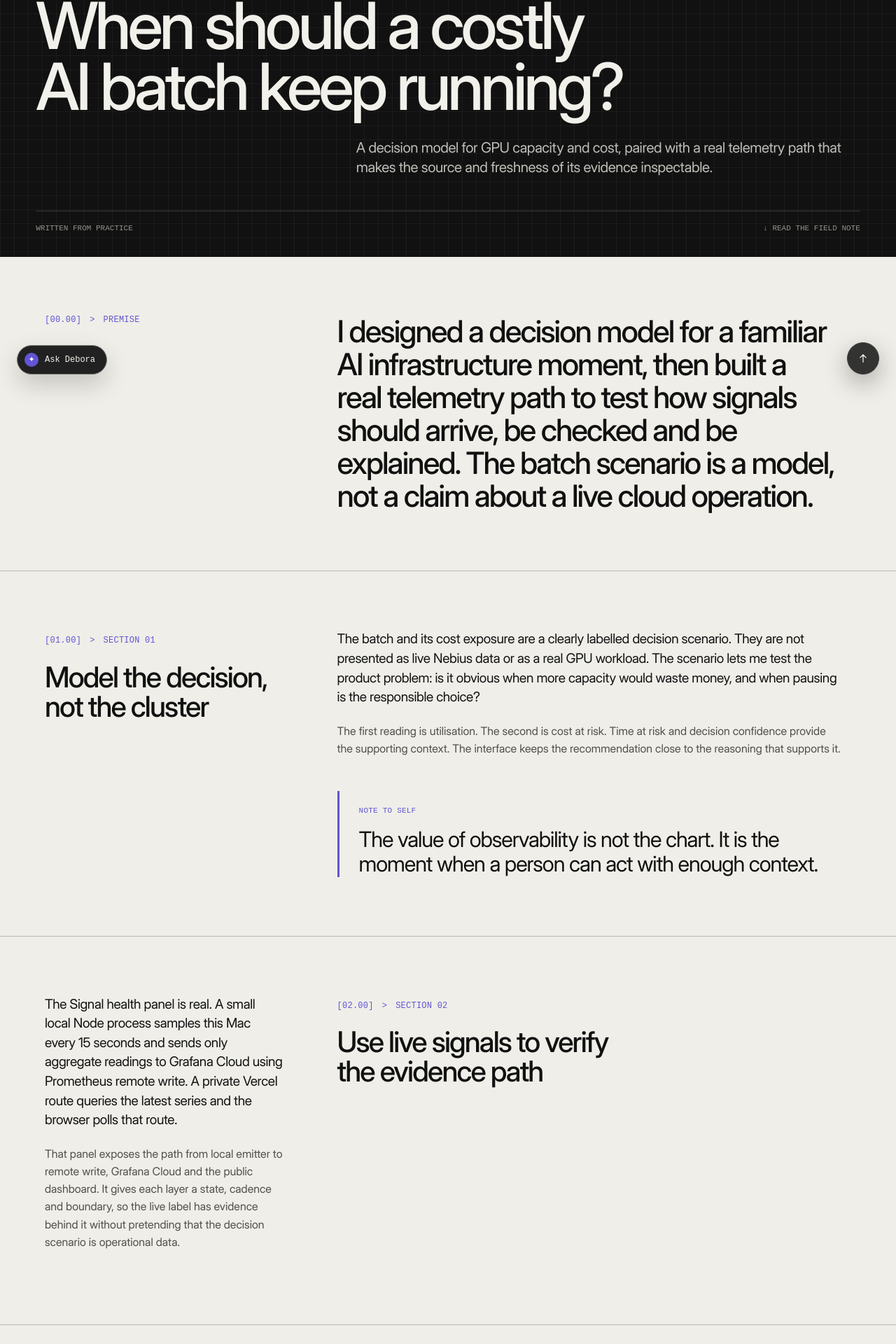
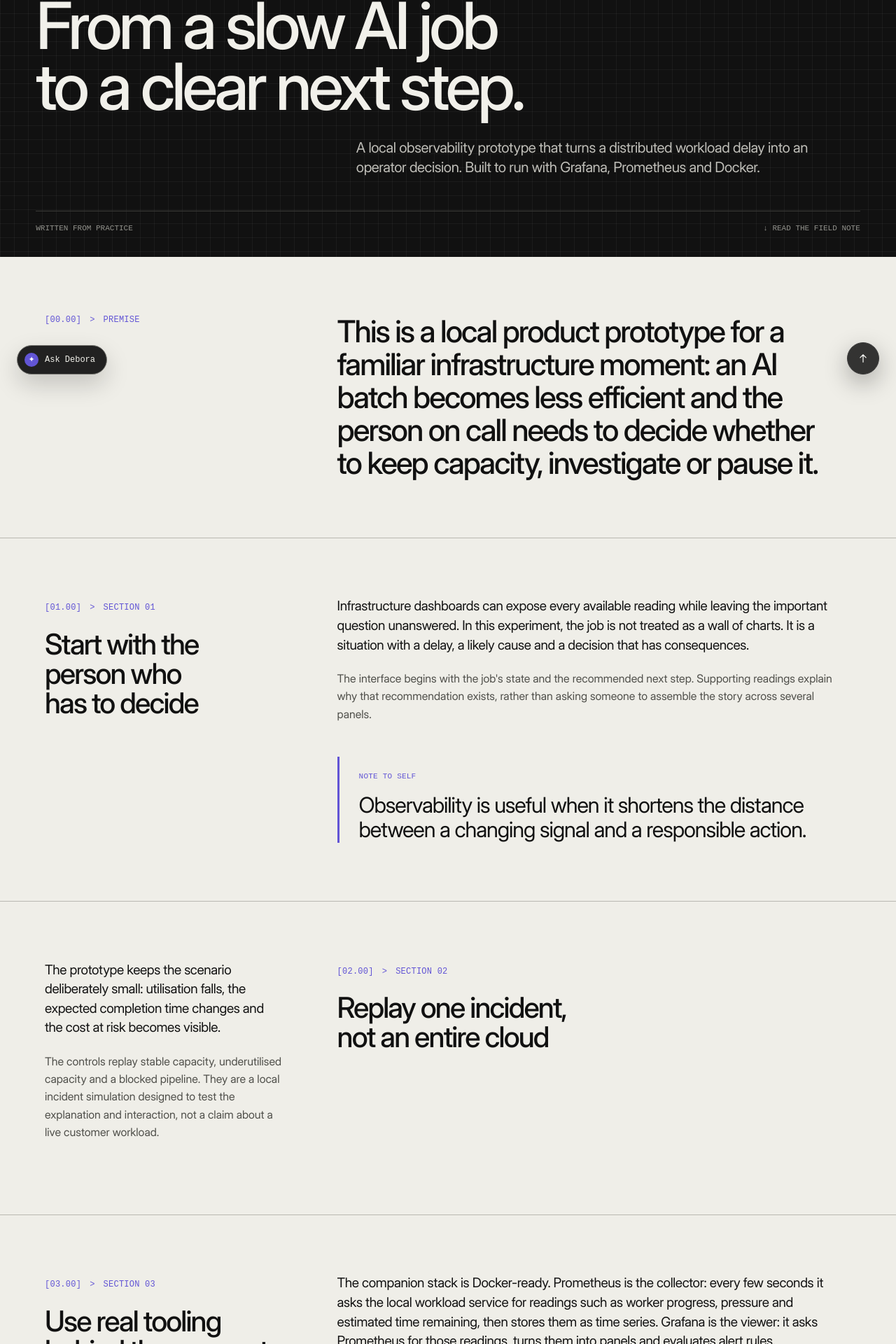
Before and after one commit to deboramoratalla-lab/portfolio, a Next.js app: page /lab/gpu-job-triage in a window 1280 px wide. Shown: the part 241-2161 px from the top of the page at 70% size. Built offline with nearby package versions, Linux system fonts and the light colour scheme.

Commit message:
Keep telemetry work as GPU triage evolution

```diff
--- a/src/app/lab/[slug]/page.tsx
+++ b/src/app/lab/[slug]/page.tsx
@@ -46,15 +46,15 @@ const reusableResources: Record<string, ReusableResource[]> = {
 
 const articles: Record<string, ArticleContent> = {
   "gpu-job-triage": {
-    lead: "I designed a decision model for a familiar AI infrastructure moment, then built a real telemetry path to test how signals should arrive, be checked and be explained. The batch scenario is a model, not a claim about a live cloud operation.",
-    quote: "The value of observability is not the chart. It is the moment when a person can act with enough context.",
+    lead: "This is a local product prototype for a familiar infrastructure moment: an AI batch becomes less efficient and the person on call needs to decide whether to keep capacity, investigate or pause it.",
+    quote: "Observability is useful when it shortens the distance between a changing signal and a responsible action.",
     sections: [
-      { title: "Model the decision, not the cluster", paragraphs: ["The batch and its cost exposure are a clearly labelled decision scenario. They are not presented as live Nebius data or as a real GPU workload. The scenario lets me test the product problem: is it obvious when more capacity would waste money, and when pausing is the responsible choice?", "The first reading is utilisation. The second is cost at risk. Time at risk and decision confidence provide the supporting context. The interface keeps the recommendation close to the reasoning that supports it."] },
-      { title: "Use live signals to verify the evidence path", paragraphs: ["The Signal health panel is real. A small local Node process samples this Mac every 15 seconds and sends only aggregate readings to Grafana Cloud using Prometheus remote write. A private Vercel route queries the latest series and the browser polls that route.", "That panel exposes the path from local emitter to remote write, Grafana Cloud and the public dashboard. It gives each layer a state, cadence and boundary, so the live label has evidence behind it without pretending that the decision scenario is operational data."] },
-      { title: "Keep the product surface smaller than the tooling", paragraphs: ["Grafana stores and queries the time series. It is not copied into the portfolio as a dense admin screen. The prototype uses a smaller surface to make the decision model understandable, then makes the source and freshness of its real evidence inspectable.", "A public reader can see selected aggregate host signals. They cannot see a hostname, IP address, running processes, credentials or the Grafana workspace. The technical stack remains inspectable in the repository, while Grafana remains the place for deeper analysis."] },
-      { title: "How I worked", paragraphs: ["This is a personal portfolio experiment. I set the product framing and visual direction, then iterated the implementation with Codex. I verified the integration by checking the live Grafana query, the Vercel API response and the active local emitter before describing any signal as live.", "The current scope is intentionally narrow. It combines a conceptual capacity decision with a real telemetry loop and privacy boundary. It does not claim access to a production GPU platform, Nebius customer data or operational incident response."] },
+      { title: "Start with the person who has to decide", paragraphs: ["Infrastructure dashboards can expose every available reading while leaving the important question unanswered. In this experiment, the job is not treated as a wall of charts. It is a situation with a delay, a likely cause and a decision that has consequences.", "The interface begins with the job's state and the recommended next step. Supporting readings explain why that recommendation exists, rather than asking someone to assemble the story across several panels."] },
+      { title: "Replay one incident, not an entire cloud", paragraphs: ["The prototype keeps the scenario deliberately small: utilisation falls, the expected completion time changes and the cost at risk becomes visible.", "The controls replay stable capacity, underutilised capacity and a blocked pipeline. They are a local incident simulation designed to test the explanation and interaction, not a claim about a live customer workload."] },
+      { title: "Use real tooling behind the concept", paragraphs: ["The companion stack is Docker-ready. Prometheus is the collector: every few seconds it asks the local workload service for readings such as worker progress, pressure and estimated time remaining, then stores them as time series. Grafana is the viewer: it asks Prometheus for those readings, turns them into panels and evaluates alert rules.", "The local service produces the same worker-level signals that the product prototype translates into a decision. Grafana is intentionally not the hero. It is the inspectable technical layer behind the experiment: useful for verifying a query, following a signal or debugging an alert."] },
+      { title: "A technical evolution: test the evidence path", paragraphs: ["The job scenario remains a model because this Mac is not a GPU cluster. I later added a small real telemetry path to test the part that should not be fictional: how a signal arrives, stays fresh and becomes visible in the product.", "A local Node process samples selected aggregate host readings every 15 seconds, sends them to Grafana Cloud through Prometheus remote write, and a private Vercel route queries the latest series. The Signal health panel shows that path without claiming that the Mac is the AI workload."] },
     ],
-    close: "The experiment holds two ideas together: a useful decision model can make the cost of waiting visible, and a trustworthy product must also say which signals are real, where they came from and what has been left out.",
+    close: "The experiment asks a product question, not a tooling question: can an operator understand what changed and choose a next step before a slow job turns into avoidable cost?",
   },
   "metrics-are-not-decisions": {
     lead: "This is an independent experiment that joins live GitHub and Storybook signals around a design-system component. I wanted to test one question: how does an observatory turn changing evidence into a decision someone can make?",
--- a/src/data/lab.ts
+++ b/src/data/lab.ts
@@ -12,11 +12,11 @@ export const labEntries: LabEntry[] = [
   {
     slug: "gpu-job-triage",
     type: "Experiment",
-    title: "When should a costly AI batch keep running?",
-    summary: "A decision model for GPU capacity and cost, paired with a real telemetry path that makes the source and freshness of its evidence inspectable.",
+    title: "From a slow AI job to a clear next step.",
+    summary: "A local observability prototype that turns a distributed workload delay into an operator decision. Built to run with Grafana, Prometheus and Docker.",
     date: "August 2026",
     readingTime: "4 min read",
-    topics: ["AI infrastructure", "Observability", "Decision design"],
+    topics: ["AI infrastructure", "Observability", "Product design"],
   },
   {
     slug: "metrics-are-not-decisions",
```
